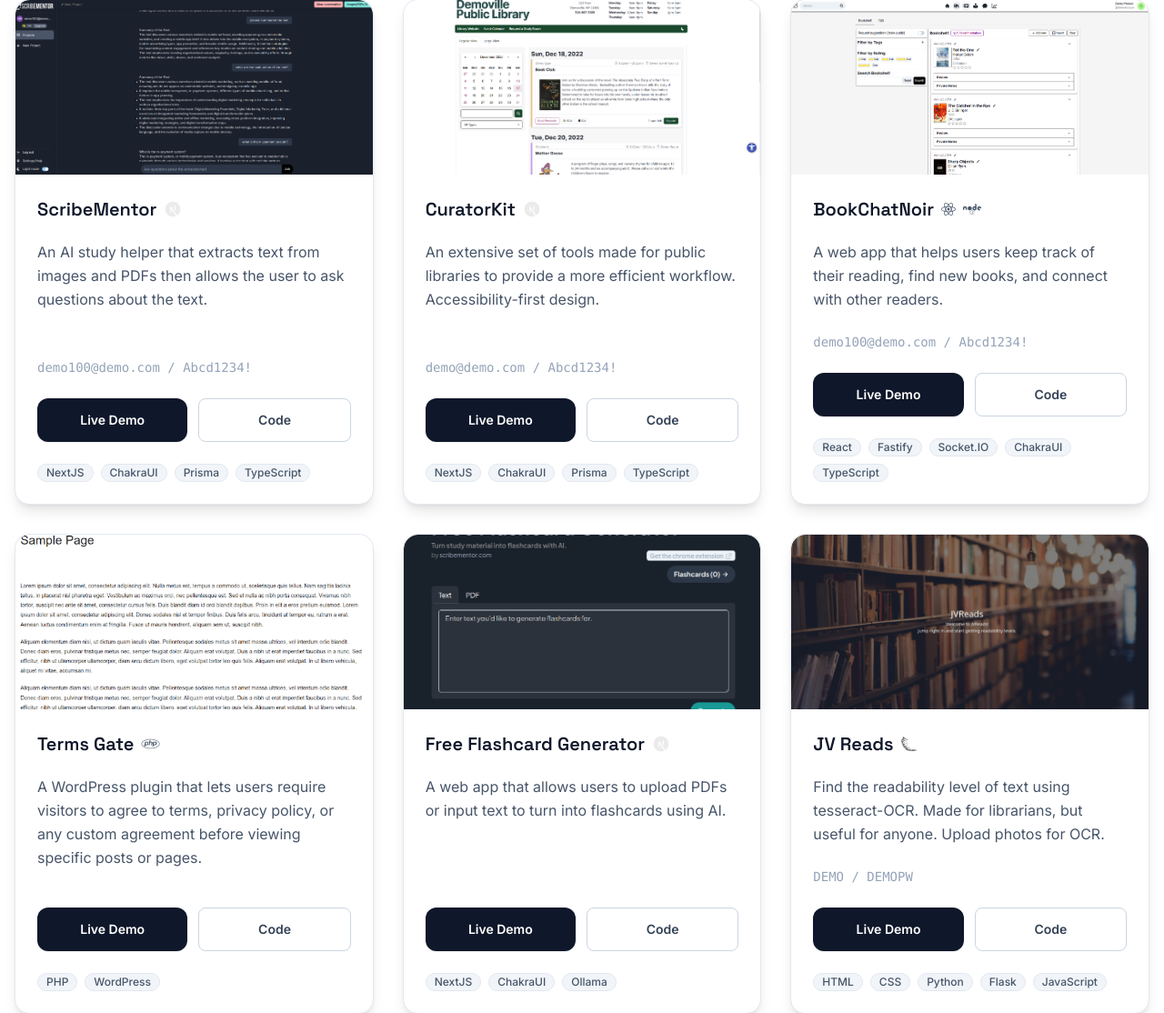
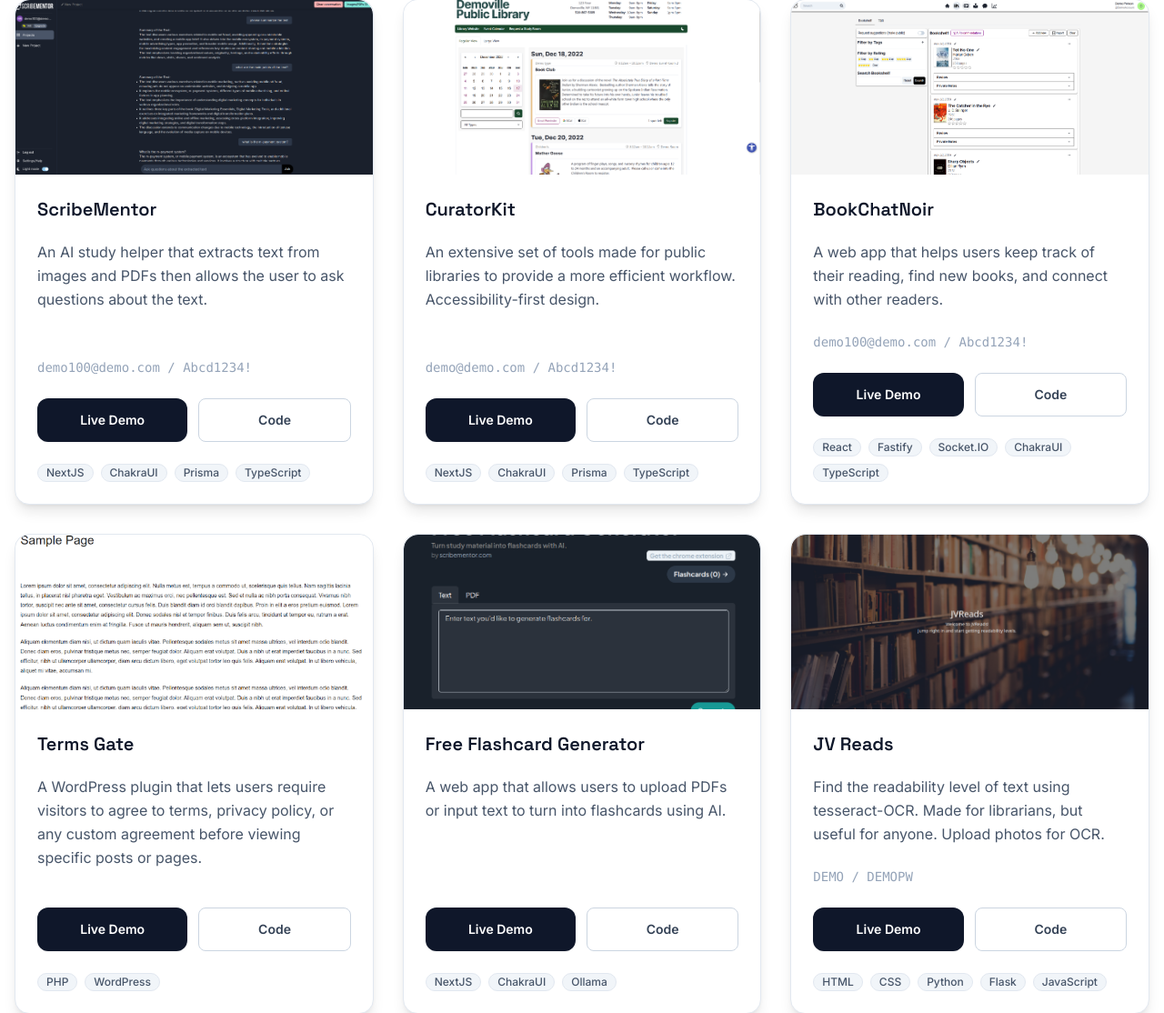
Before and after one commit to got0values/jayvelarde, a PHP site: page / in a window 1280 px wide. Shown: the part 1005-2119 px from the top of the page at 91% size. Run offline with PHP 8.4, Linux system fonts and the light colour scheme; some libraries are stand-ins or nearby versions.

Commit message:
removed unused files

```diff
--- a/index.php
+++ b/index.php
@@ -89,7 +89,6 @@
                         <div class="card-body p-6 flex flex-col">
                             <div class="flex items-center gap-2 mb-3">
                                 <h3 class="text-xl font-semibold text-slate-900 font-space">ScribeMentor</h3>
-                                <img src="/images/nextjs.png" class="w-5 h-5">
                             </div>
                             <p class="flex-grow text-slate-600 mb-4 leading-relaxed">An AI study helper that extracts text from images and PDFs then allows the user to ask questions about the text.</p>
                             <div class="text-sm text-slate-400 mb-4 font-mono">demo100@demo.com / Abcd1234!</div>
@@ -111,7 +110,6 @@
                         <div class="card-body p-6 flex flex-col">
                             <div class="flex items-center gap-2 mb-3">
                                 <h3 class="text-xl font-semibold text-slate-900 font-space">CuratorKit</h3>
-                                <img src="/images/nextjs.png" class="w-5 h-5">
                             </div>
                             <p class="flex-grow text-slate-600 mb-4 leading-relaxed">An extensive set of tools made for public libraries to provide a more efficient workflow. Accessibility-first design.</p>
                             <div class="text-sm text-slate-400 mb-4 font-mono">demo@demo.com / Abcd1234!</div>
@@ -133,8 +131,6 @@
                         <div class="card-body p-6 flex flex-col">
                             <div class="flex items-center gap-2 mb-3">
                                 <h3 class="text-xl font-semibold text-slate-900 font-space">BookChatNoir</h3>
-                                <i class="fa-brands fa-react text-slate-600"></i>
-                                <i class="fa-brands fa-node text-slate-600"></i>
                             </div>
                             <p class="flex-grow text-slate-600 mb-4 leading-relaxed">A web app that helps users keep track of their reading, find new books, and connect with other readers.</p>
                             <div class="text-sm text-slate-400 mb-4 font-mono">demo100@demo.com / Abcd1234!</div>
@@ -157,7 +153,6 @@
                         <div class="card-body p-6 flex flex-col">
                             <div class="flex items-center gap-2 mb-3">
                                 <h3 class="text-xl font-semibold text-slate-900 font-space">Terms Gate</h3>
-                                <i class="fa-brands fa-php text-slate-600"></i>
                             </div>
                             <p class="flex-grow text-slate-600 mb-4 leading-relaxed">A WordPress plugin that lets users require visitors to agree to terms, privacy policy, or any custom agreement before viewing specific posts or pages.</p>
                             <div class="flex gap-3 mb-4">
@@ -176,7 +171,6 @@
                         <div class="card-body p-6 flex flex-col">
                             <div class="flex items-center gap-2 mb-3">
                                 <h3 class="text-xl font-semibold text-slate-900 font-space">Free Flashcard Generator</h3>
-                                <img src="/images/nextjs.png" class="w-5 h-5">
                             </div>
                             <p class="flex-grow text-slate-600 mb-4 leading-relaxed">A web app that allows users to upload PDFs or input text to turn into flashcards using AI.</p>
                             <div class="flex gap-3 mb-4">
@@ -196,7 +190,6 @@
                         <div class="card-body p-6 flex flex-col">
                             <div class="flex items-center gap-2 mb-3">
                                 <h3 class="text-xl font-semibold text-slate-900 font-space">JV Reads</h3>
-                                <img style="filter: grayscale(1) opacity(0.6); height: 16px;" src="/images/flask.png">
                             </div>
                             <p class="flex-grow text-slate-600 mb-4 leading-relaxed">Find the readability level of text using tesseract-OCR. Made for librarians, but useful for anyone. Upload photos for OCR.</p>
                             <div class="text-sm text-slate-400 mb-4 font-mono">DEMO / DEMOPW</div>
```
Also changed, not shown: images/atom.png (deleted), images/books-db.png (deleted), images/compsignin.png (deleted), images/css-3.png (deleted), images/flask.png (deleted), images/fmlcr.png (deleted), images/html5.png (deleted), images/knaptimescreenshot.png (deleted), images/lettercount.png (deleted), images/mybookshelf.png (deleted), images/nextjs.png (deleted), images/nodejs.png (deleted), images/python.png (deleted), images/scorekeeper.png (deleted), 2 more files.
